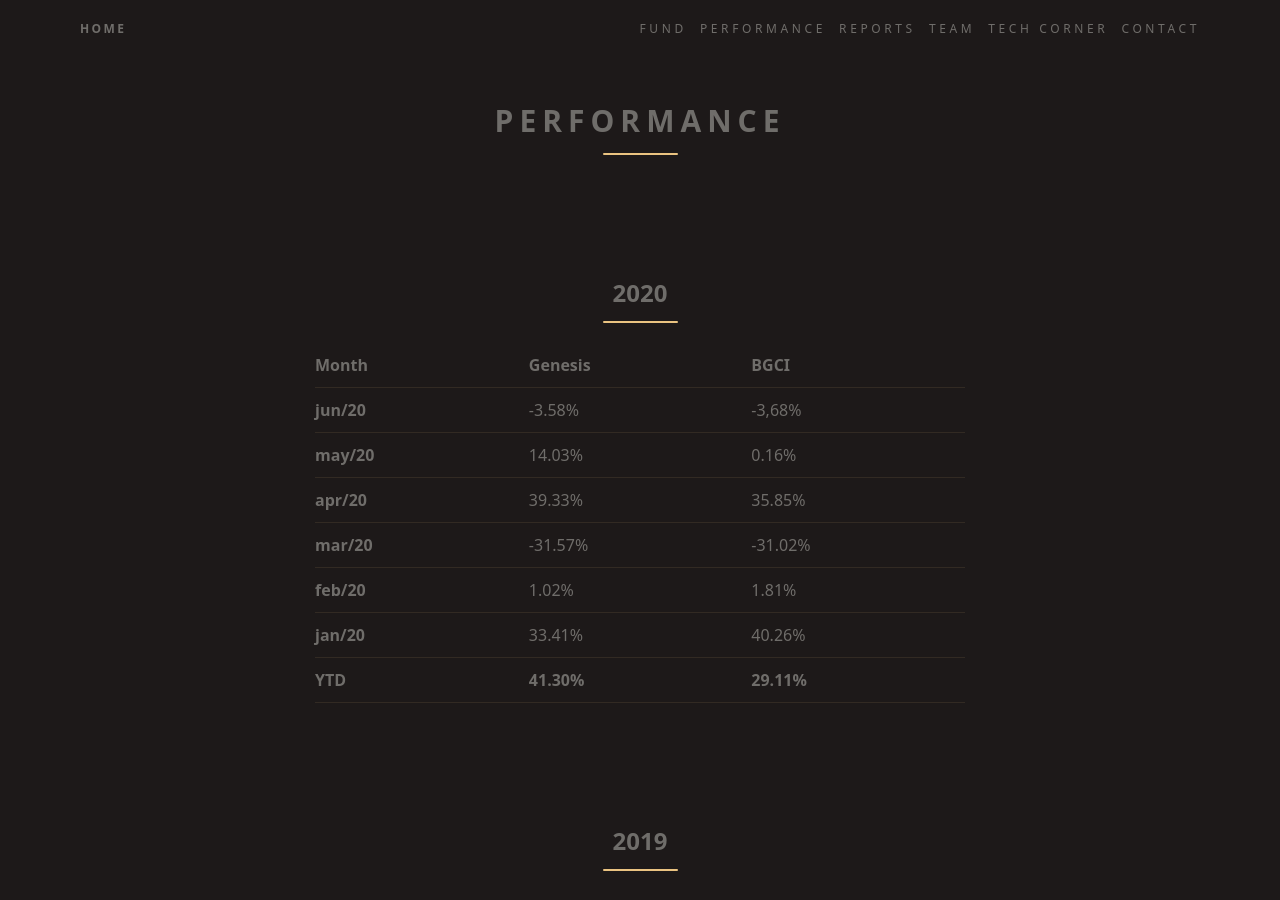
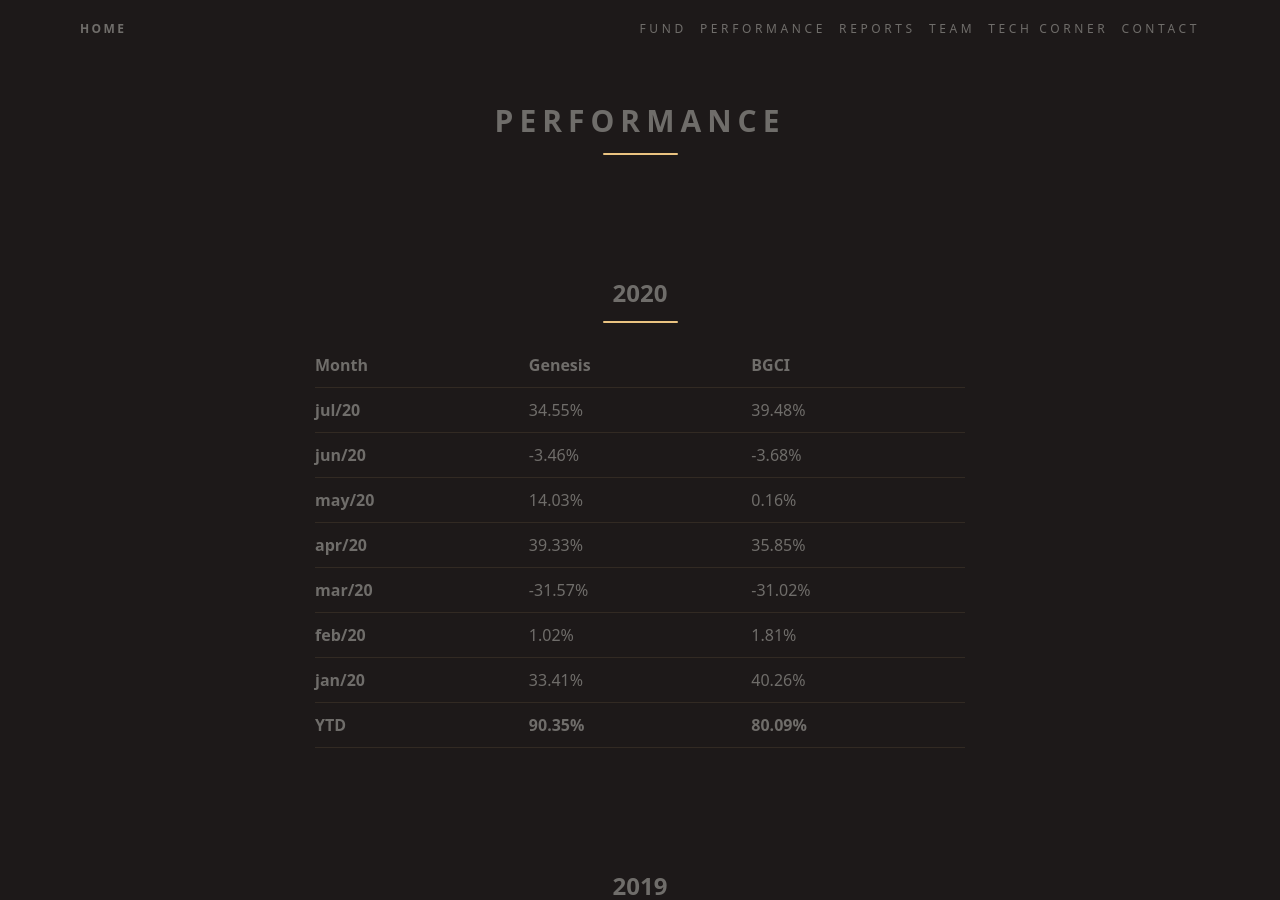
Before and after one commit to ateliedetemas/blpcrypto, a Jekyll site: the page built from _pages/en/performance.md, in a window 1280 px wide and 900 px high. Built offline with Jekyll 4.4.1, drawn with Linux system fonts in a browser that asks for light colours.

Commit message:
Update performance.md

```diff
--- a/_pages/en/performance.md
+++ b/_pages/en/performance.md
@@ -8,13 +8,14 @@ permalink: "/en/performance/"
 
 | Month  | Genesis | BGCI    |
 |--------|---------|---------|
-| **jun/20** | -3.58% | -3,68% |
+| **jul/20** | 34.55% | 39.48% |
+| **jun/20** | -3.46% | -3.68% |
 | **may/20** | 14.03% | 0.16% |
 | **apr/20** | 39.33% | 35.85% |
 | **mar/20** | -31.57% | -31.02% |
 | **feb/20** | 1.02% | 1.81% |
 | **jan/20** | 33.41% | 40.26% |
-| **YTD**    | **41.30%** | **29.11%** |
+| **YTD**    | **90.35%** | **80.09%** |
 
 ## 2019
 
```
